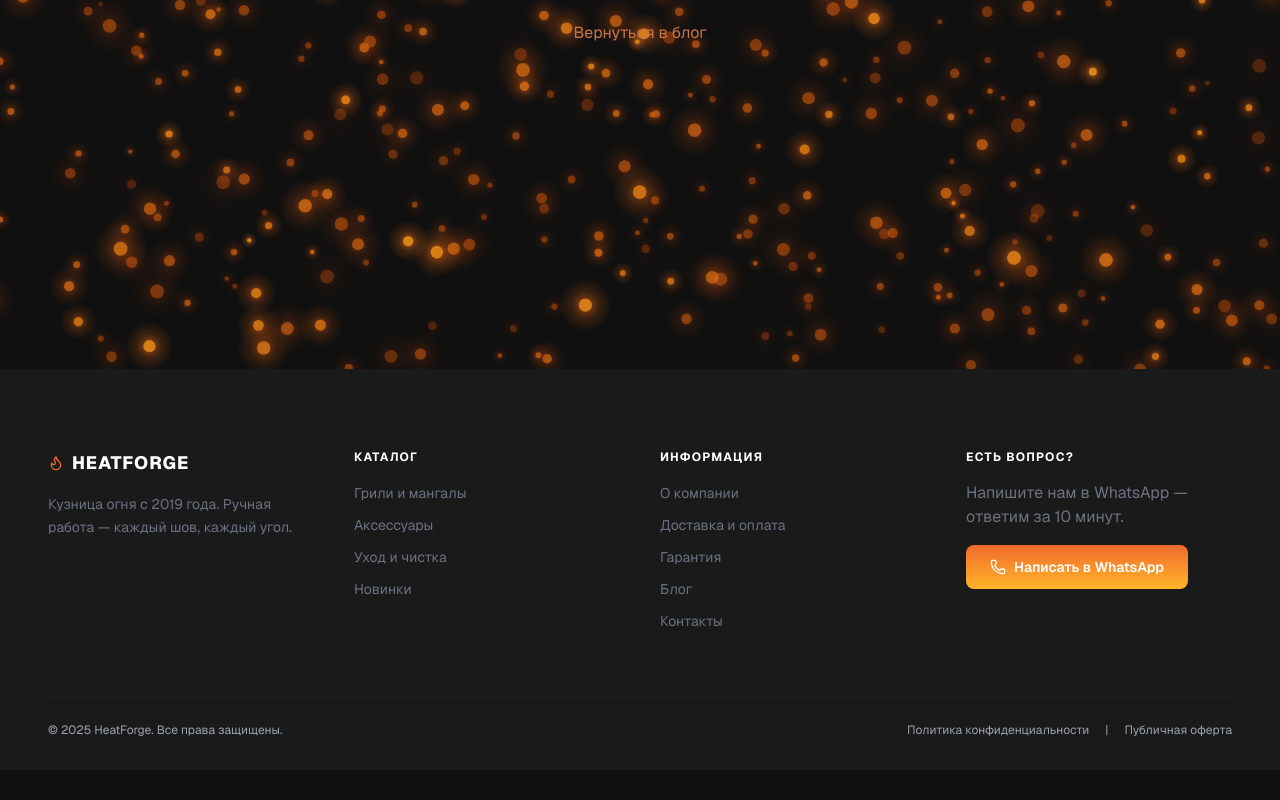
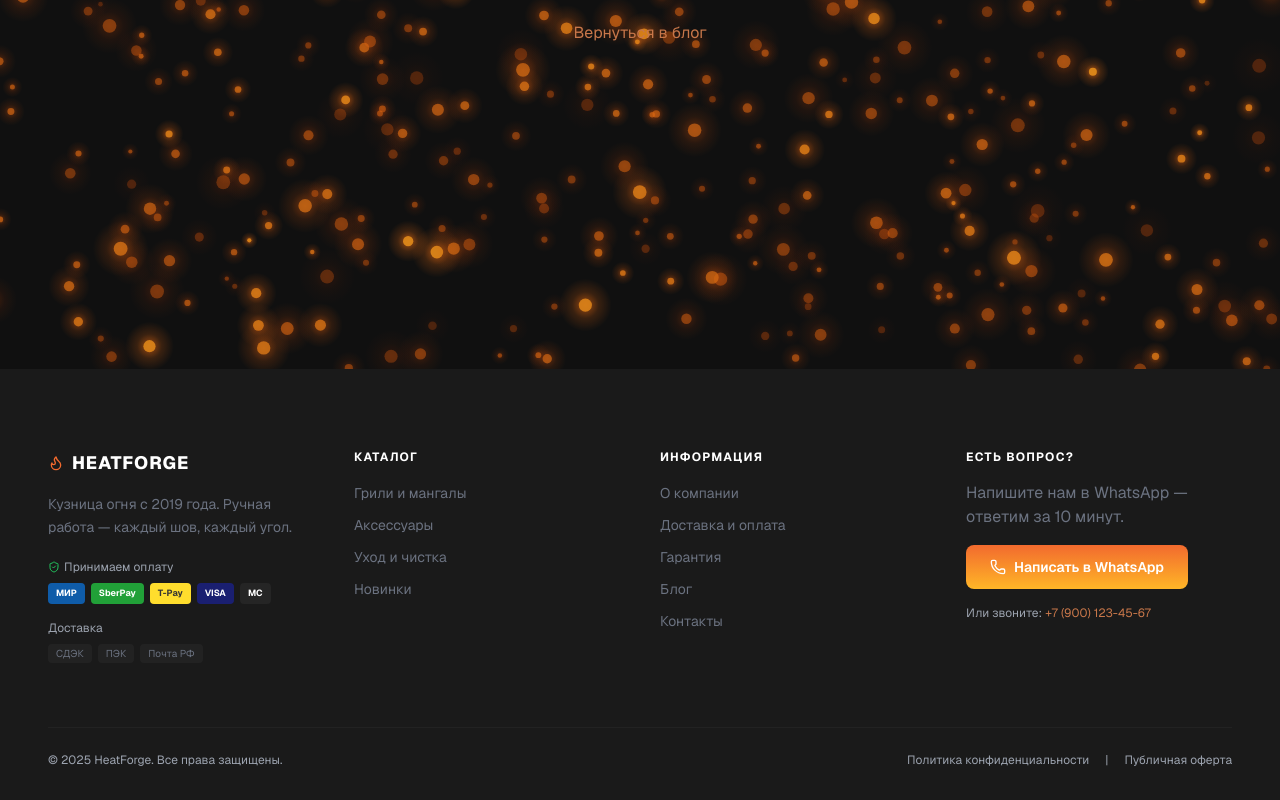
Before and after one commit to Danil-in/heatforge, a React (Vite) app in the folder app/: page /#/blog/1 in a window 1280 px wide. Shown: the part 431-1231 px from the top of the page. Before the commit the page ends 1201 px from the top, so only its background shows below. Built offline with nearby package versions, Linux system fonts and the light colour scheme.

Commit message:
feat(footer): add payment systems (Mir, SberPay, T-Pay, Visa, MC) and delivery badges

```diff
--- a/app/src/components/Footer.tsx
+++ b/app/src/components/Footer.tsx
@@ -1,5 +1,11 @@
 import { Link } from 'react-router-dom';
-import { Flame, Phone } from 'lucide-react';
+import { Flame, Phone, ShieldCheck } from 'lucide-react';
+
+const PayBadge = ({ label, bg, color }: { label: string; bg: string; color: string }) => (
+  <span className="inline-flex items-center justify-center text-[9px] font-bold px-2 py-1 rounded" style={{ background: bg, color }}>
+    {label}
+  </span>
+);
 
 export default function Footer() {
   return (
@@ -15,6 +21,29 @@ export default function Footer() {
             <p className="text-sm text-[var(--ash)] leading-relaxed">
               Кузница огня с 2019 года. Ручная работа — каждый шов, каждый угол.
             </p>
+            {/* Платёжные системы */}
+            <div className="mt-5">
+              <p className="text-xs text-[var(--smoke)] mb-2 flex items-center gap-1">
+                <ShieldCheck className="w-3 h-3 text-green-500" />
+                Принимаем оплату
+              </p>
+              <div className="flex flex-wrap gap-1.5">
+                <PayBadge label="МИР" bg="#0F5CA9" color="white" />
+                <PayBadge label="SberPay" bg="#21A038" color="white" />
+                <PayBadge label="T-Pay" bg="#FFDD2D" color="#333" />
+                <PayBadge label="VISA" bg="#1A1F71" color="white" />
+                <PayBadge label="MC" bg="#252525" color="white" />
+              </div>
+            </div>
+            {/* Доставщики */}
+            <div className="mt-4">
+              <p className="text-xs text-[var(--smoke)] mb-2">Доставка</p>
+              <div className="flex flex-wrap gap-1.5">
+                {['СДЭК', 'ПЭК', 'Почта РФ'].map(d => (
+                  <span key={d} className="text-[10px] text-[var(--ash)] bg-[var(--charcoal-surface)] px-2 py-0.5 rounded">{d}</span>
+                ))}
+              </div>
+            </div>
           </div>
 
           {/* Catalog */}
@@ -55,6 +84,12 @@ export default function Footer() {
               <Phone className="w-4 h-4" />
               Написать в WhatsApp
             </a>
+            <p className="text-xs text-[var(--smoke)] mt-4">
+              Или звоните:{' '}
+              <a href="tel:+79001234567" className="text-[var(--copper)] hover:text-[var(--copper-light)]">
+                +7 (900) 123-45-67
+              </a>
+            </p>
           </div>
         </div>
 
```
